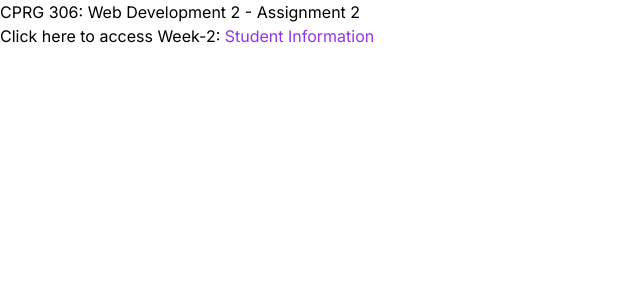
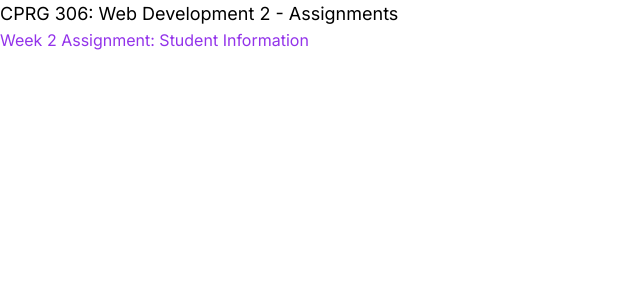
Before and after one commit to nataliey16/cprg306-assignments, a Next.js app: page / in a window 1280 px wide. Shown: the top 300 px of the page, without its empty margins (0-640 px from the left). Built offline with nearby package versions, Linux system fonts and the light colour scheme.

Commit message:
Change element content

```diff
--- a/app/page.js
+++ b/app/page.js
@@ -1,11 +1,10 @@
 import Link from "next/link";
 export default function Home() {
   return (
-    <main>
-      <h1>CPRG 306: Web Development 2 - Assignment 2</h1>
-      Click here to access Week-2:{" "}
+    <main className="text-centre">
+      <h1 className="text-lg">CPRG 306: Web Development 2 - Assignments</h1>
       <Link className="text-purple-600 hover:underline" href="week-2">
-        Student Information
+        Week 2 Assignment: Student Information
       </Link>
     </main>
   );
--- a/app/week-2/student-info.js
+++ b/app/week-2/student-info.js
@@ -6,8 +6,8 @@ export default function StudentInfo() {
       <Link className="underline" href="/">
         Return home
       </Link>
-
-      <h1>Hello, my name is Natalie Yeung!</h1>
+      <h1>Week 2: Student Information</h1>
+      <p>Hello, my name is Natalie Yeung!</p>
       <p>
         This is a link to my Github repository:{" "}
         <Link
```
